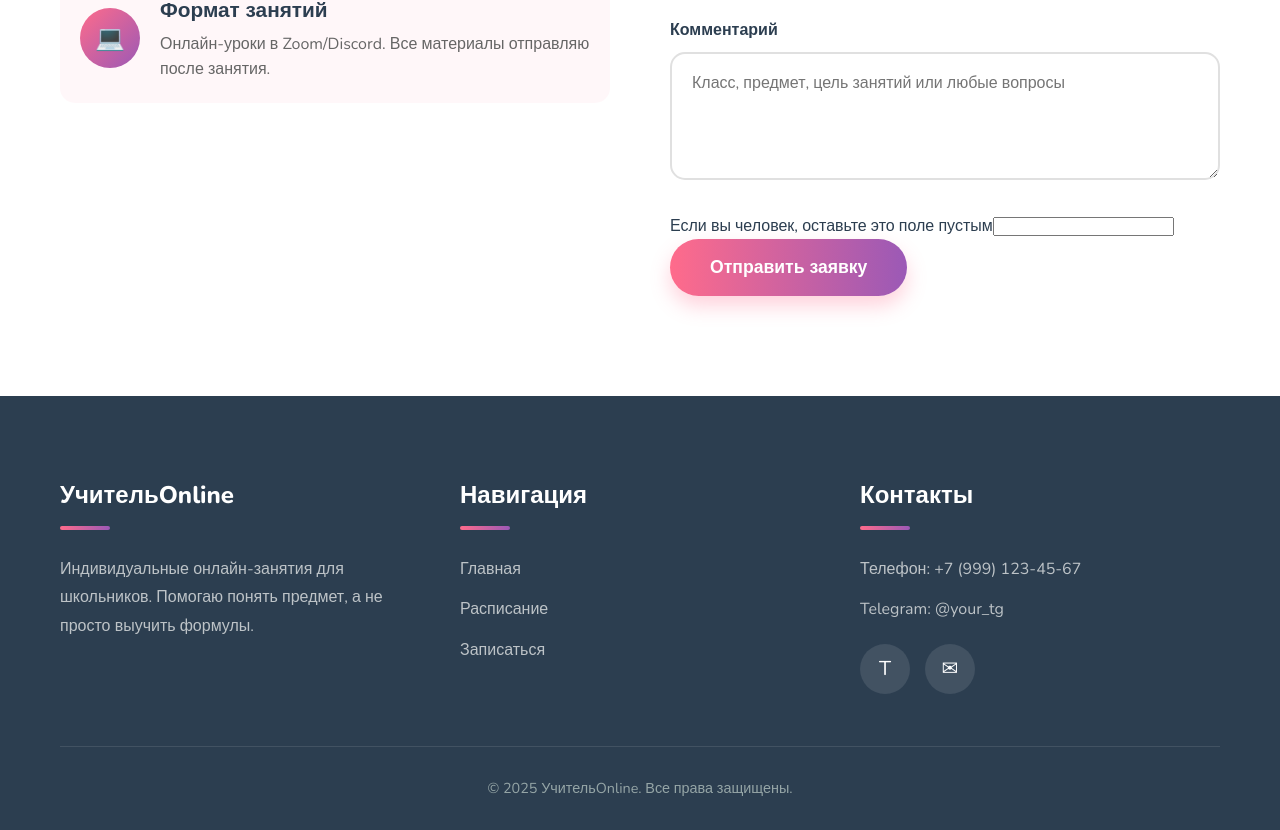
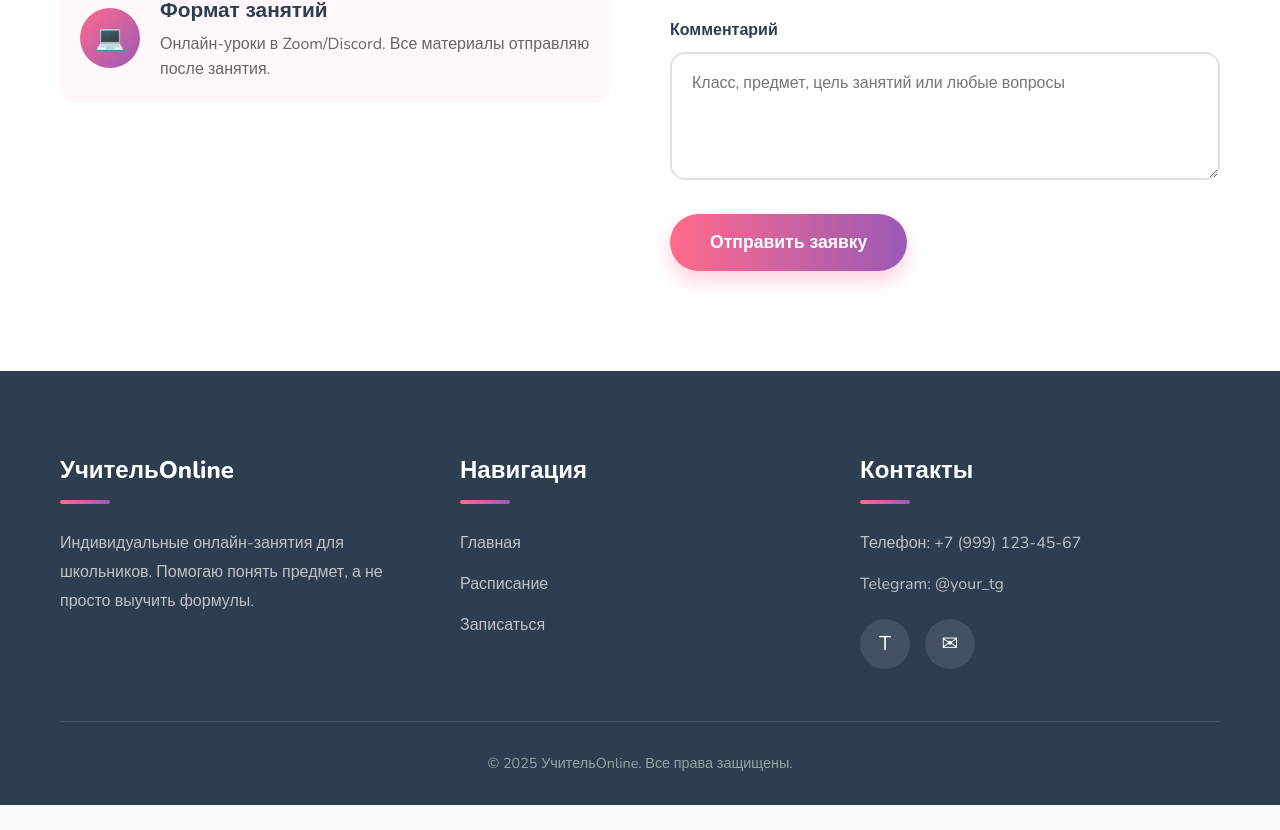
Before and after one commit to Swoford/tutor-site, a Next.js app: page / in a window 1280 px wide. Shown: the part 4826-5656 px from the top of the page. After the commit the page ends 5631 px from the top, so only its background shows below. Built offline with nearby package versions, Linux system fonts and the light colour scheme.

Commit message:
Update globals.css

```diff
--- a/styles/globals.css
+++ b/styles/globals.css
@@ -910,3 +910,20 @@ footer {
   font-size: 0.95rem;
   color: #666;
 }
+
+/* Honeypot field for spam protection */
+.hp-field {
+  position: absolute;
+  left: -9999px;
+  width: 1px;
+  height: 1px;
+  overflow: hidden;
+}
+
+.hp-field label,
+.hp-field input {
+  height: 0;
+  width: 0;
+  opacity: 0;
+  pointer-events: none;
+}
```
